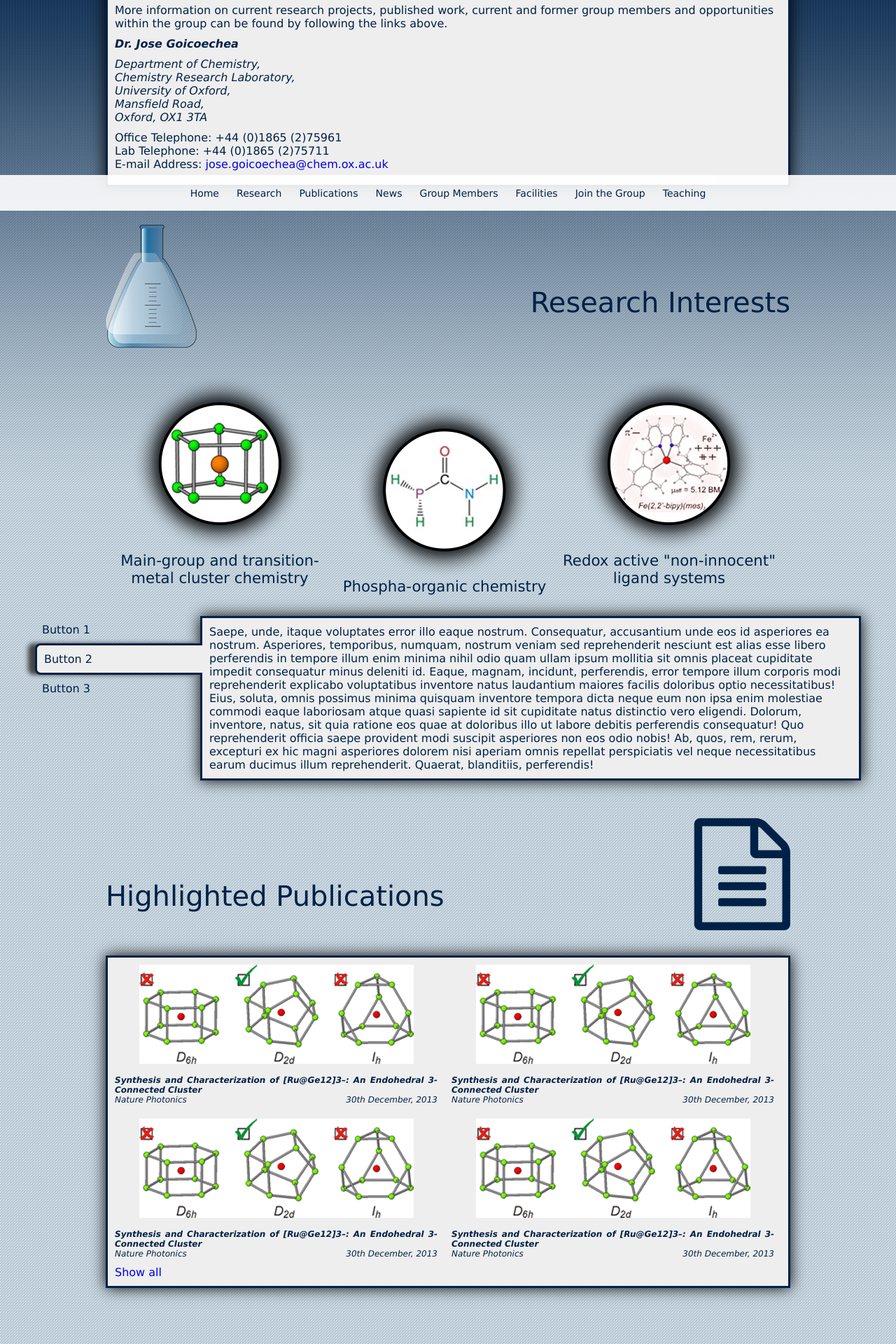
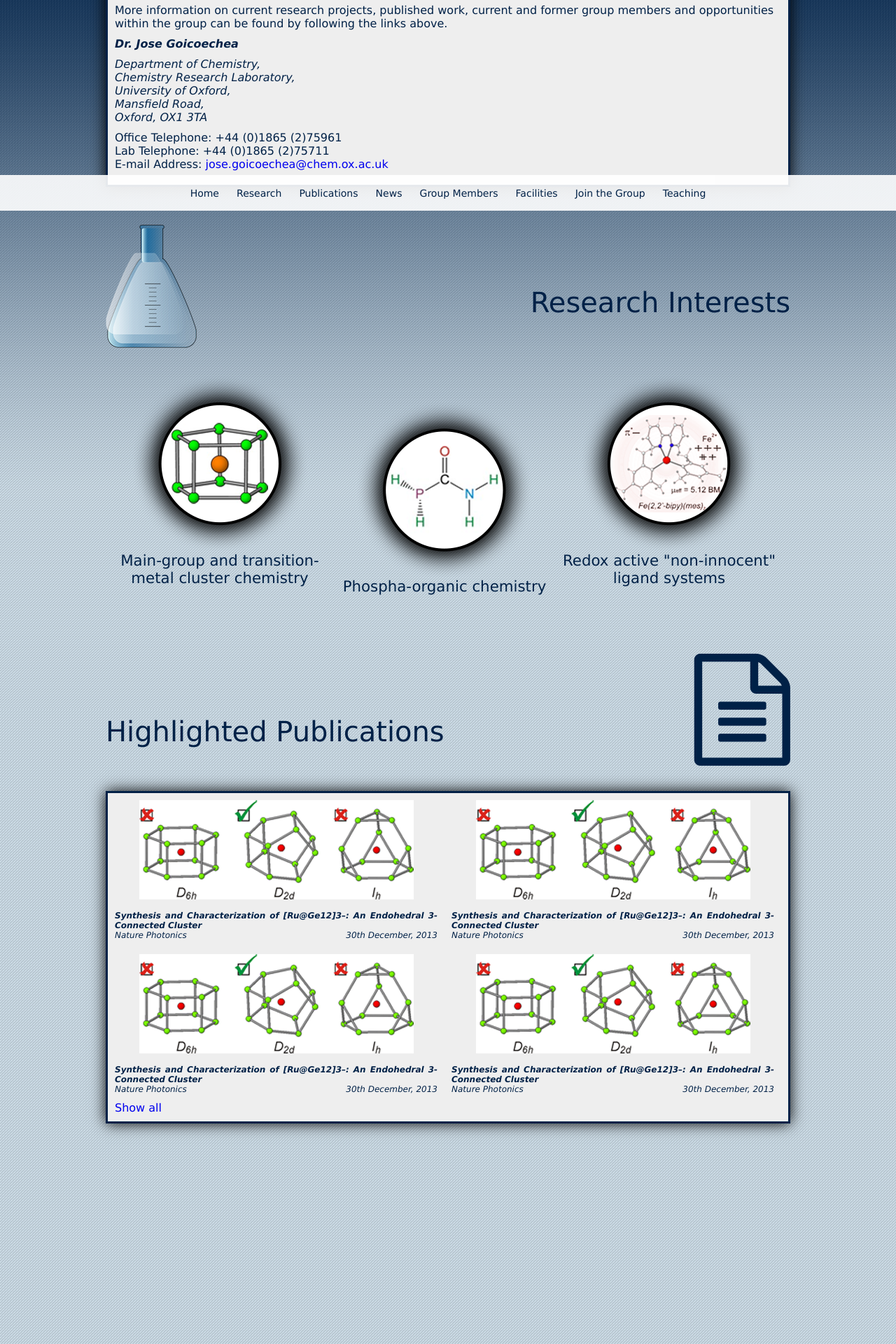
Before and after one commit to bayners123/bayners123, a Jekyll site: the page built from index.md, in a window 1280 px wide. Shown: the part 650-2570 px from the top of the page at 70% size. Built offline with Jekyll 4.4.1, drawn with Linux system fonts in a browser that asks for light colours; nearby versions of some CDN libraries.

Commit message:
Research bubbles links

```diff
--- a/_includes/css/main.css
+++ b/_includes/css/main.css
@@ -193,6 +193,10 @@
 .tabs > .tab { display: none; }
 .tabs > .tab.active { display: block; }
 
+#researchDetails {
+    display: none;
+}
+
 .alpha60bgBlack {
     /* Fallback for web browsers that doesn't support RGBa */
     background: rgb(0, 0, 0) transparent;
--- a/_layouts/default.html
+++ b/_layouts/default.html
@@ -69,17 +69,17 @@
 
 	            <nav id="researchBubbles" class="unit whole grid">
 
-	                <a id="research1" href="#" class="researchBubble unit w-1-3 hoverPulse">
+	                <a id="research1" href="#researchDetails" class="researchBubble unit w-1-3 hoverPulse">
 	                    <img src="{{ site.url }}/images/research1.png" alt="main-group and transition-metal cluster chemistry" />
 	                    <h3>Main-group and transition-metal cluster chemistry</h3>
 	                </a>
 
-	                <a id="research2" href="#" class="researchBubble unit w-1-3 hoverPulse">
+	                <a id="research2" href="#researchDetails" class="researchBubble unit w-1-3 hoverPulse">
 	                    <img src="{{ site.url }}/images/research2.png" alt="main-group and transition-metal cluster chemistry" />
 	                    <h3>Phospha-organic chemistry</h3>
 	                </a>
 
-	                <a id="research3" href="#" class="researchBubble unit w-1-3 hoverPulse">
+	                <a id="research3" href="#researchDetails" class="researchBubble unit w-1-3 hoverPulse">
 	                    <img src="{{ site.url }}/images/research3.png" alt="main-group and transition-metal cluster chemistry" />
 	                    <h3>Redox active "non-innocent" ligand systems</h3>
 	                </a>
@@ -90,13 +90,14 @@
 
         </section>
 
-        <section id="temp" data-menu-offset="-46" class="tabgroup grid wider">
+        <section id="researchDetails" data-menu-offset="-80" class="tabgroup grid wider">
 
             <ul class="unit w-1-5 tabmenu no-gutters">
-                <li><a href="#">Button 1</a></li>
-                <li><a class="active" href="#">Button 2</a></li>
-                <li><a href="#">Button 3</a></li>
+                <li><a href="#" id="researchLink1">Button 1</a></li>
+                <li><a href="#" id="researchLink2">Button 2</a></li>
+                <li><a href="#" id="researchLink3">Button 3</a></li>
             </ul>
+
             <div class="box unit w-4-5 tabs">
                 <div class="tab">Lorem ipsum dolor sit amet, consectetur adipisicing elit. Ea, esse, quis, blanditiis, officia veniam dolorem accusamus nobis inventore nostrum adipisci quod sed dolore debitis labore sit reprehenderit consectetur deserunt corporis minus rerum cum ex odit quidem molestias praesentium. Expedita, dolore, aliquid delectus nesciunt quas possimus eligendi voluptates. Laboriosam, quisquam, asperiores temporibus reiciendis enim at dicta. Velit, saepe, facilis voluptatibus esse aut eos a magni explicabo deserunt commodi qui impedit quae sequi aspernatur vel accusantium voluptatum voluptatem sit omnis reiciendis facere nihil adipisci sapiente cumque quisquam! Nisi, eveniet, laboriosam, autem nobis soluta sequi excepturi numquam esse amet accusantium cumque rerum eos earum! Unde, sunt, blanditiis earum excepturi a aperiam vero assumenda beatae eos deleniti laboriosam cupiditate sint quibusdam porro numquam cumque odit placeat sed veniam debitis fugit impedit modi in eius delectus necessitatibus error sit at atque? Obcaecati, magnam aspernatur ullam error sint atque dolorum reiciendis nobis modi possimus repellendus explicabo.</div>
                 <div class="tab active">Saepe, unde, itaque voluptates error illo eaque nostrum. Consequatur, accusantium unde eos id asperiores ea nostrum. Asperiores, temporibus, numquam, nostrum veniam sed reprehenderit nesciunt est alias esse libero perferendis in tempore illum enim minima nihil odio quam ullam ipsum mollitia sit omnis placeat cupiditate impedit consequatur minus deleniti id. Eaque, magnam, incidunt, perferendis, error tempore illum corporis modi reprehenderit explicabo voluptatibus inventore natus laudantium maiores facilis doloribus optio necessitatibus! Eius, soluta, omnis possimus minima quisquam inventore tempora dicta neque eum non ipsa enim molestiae commodi eaque laboriosam atque quasi sapiente id sit cupiditate natus distinctio vero eligendi. Dolorum, inventore, natus, sit quia ratione eos quae at doloribus illo ut labore debitis perferendis consequatur! Quo reprehenderit officia saepe provident modi suscipit asperiores non eos odio nobis! Ab, quos, rem, rerum, excepturi ex hic magni asperiores dolorem nisi aperiam omnis repellat perspiciatis vel neque necessitatibus earum ducimus illum reprehenderit. Quaerat, blanditiis, perferendis!</div>
```
Also changed, not shown: scripts.coffee (+14 -0 lines).
